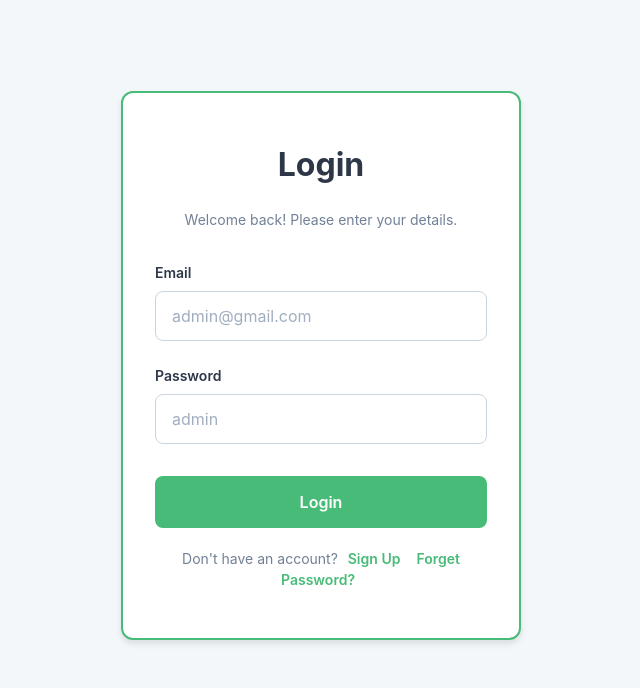
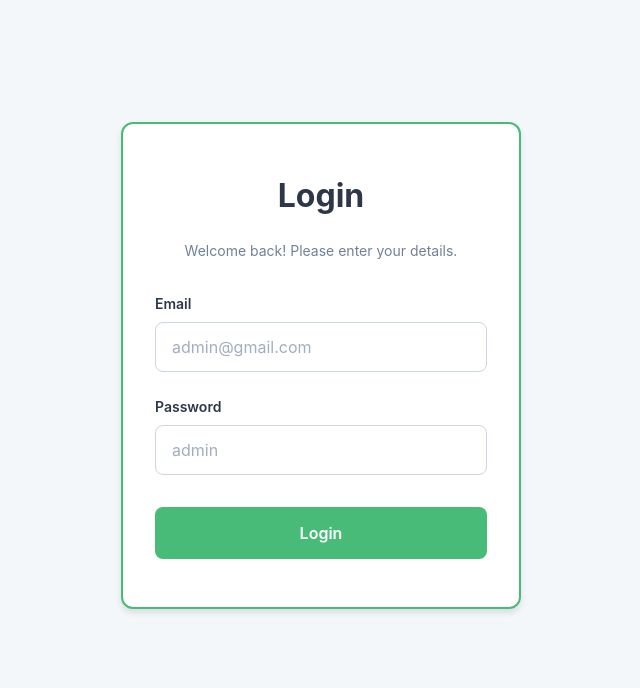
Before and after one commit to aarish-ahmed/Inventory-Management, a React (Vite) app in the folder client/: page /login in a window 1280 px wide. Shown: the top 688 px of the page, without its empty margins (319-959 px from the left). Built offline with nearby package versions, Linux system fonts and the light colour scheme; no server answers.

Commit message:
removed signup from navbar

```diff
--- a/client/src/components/Navbar/Navbar.jsx
+++ b/client/src/components/Navbar/Navbar.jsx
@@ -80,9 +80,9 @@ const Navbar = () => {
               <MdLogin className="nav-icon" /> Login
             </Link>
 
-            <Link to="/signup" className={isActive("/signup")}>
+            {/* <Link to="/signup" className={isActive("/signup")}>
               <MdAppRegistration className="nav-icon" /> Signup
-            </Link>
+            </Link> */}
           </>
         )}
       </nav>
--- a/client/src/pages/Login/Login.jsx
+++ b/client/src/pages/Login/Login.jsx
@@ -64,11 +64,11 @@ const Login = () => {
 
           <button type="submit" className="auth-button">Login</button>
         </form>
-        <p>
+        {/* <p>
   Don't have an account?{" "}
   <Link to="/signup">Sign Up</Link>{" "}
   <Link to='/send-otp'>Forget Password?</Link>
-</p>
+</p> */}
         {message && <div className="auth-message error">{message}</div>}
       </div>
     </div>
```
